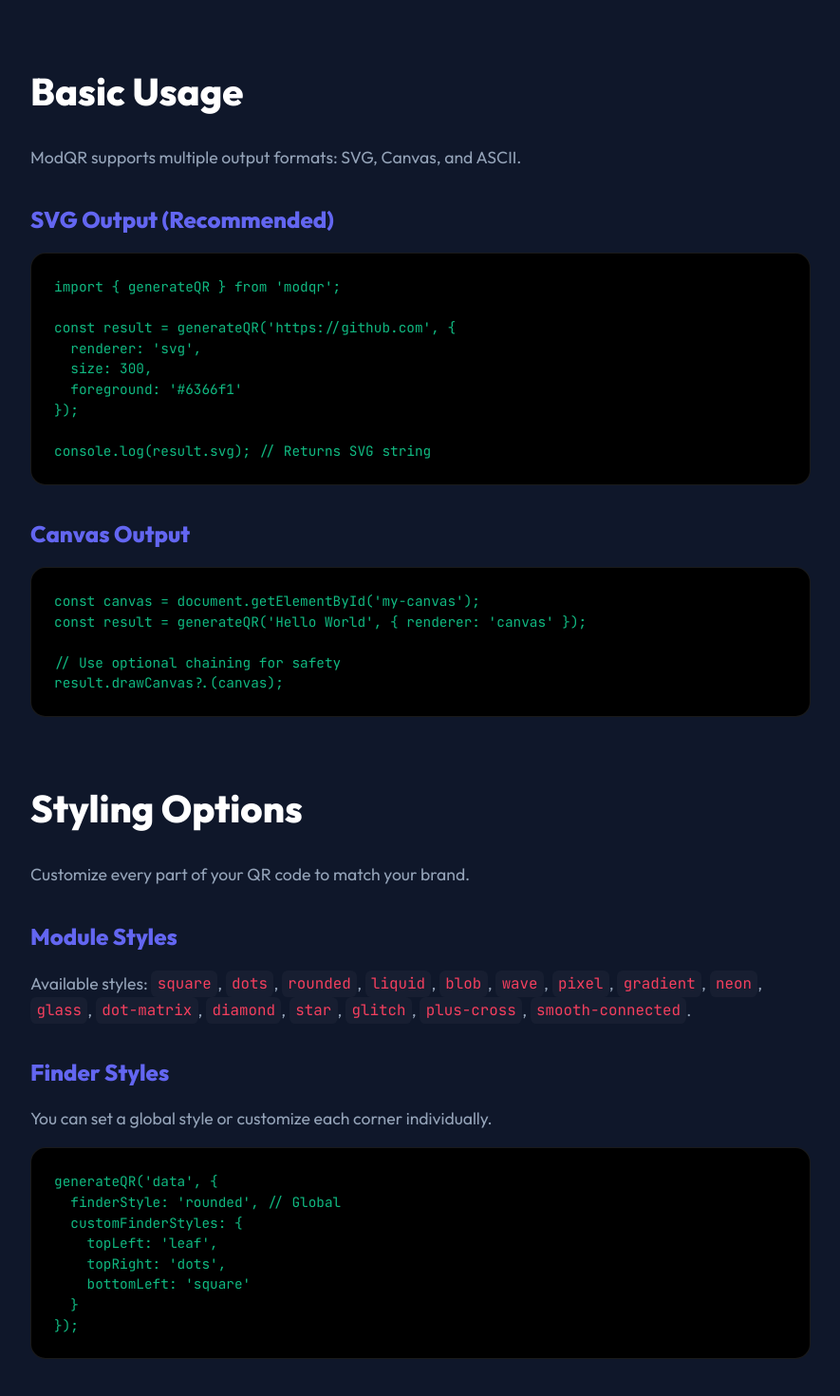
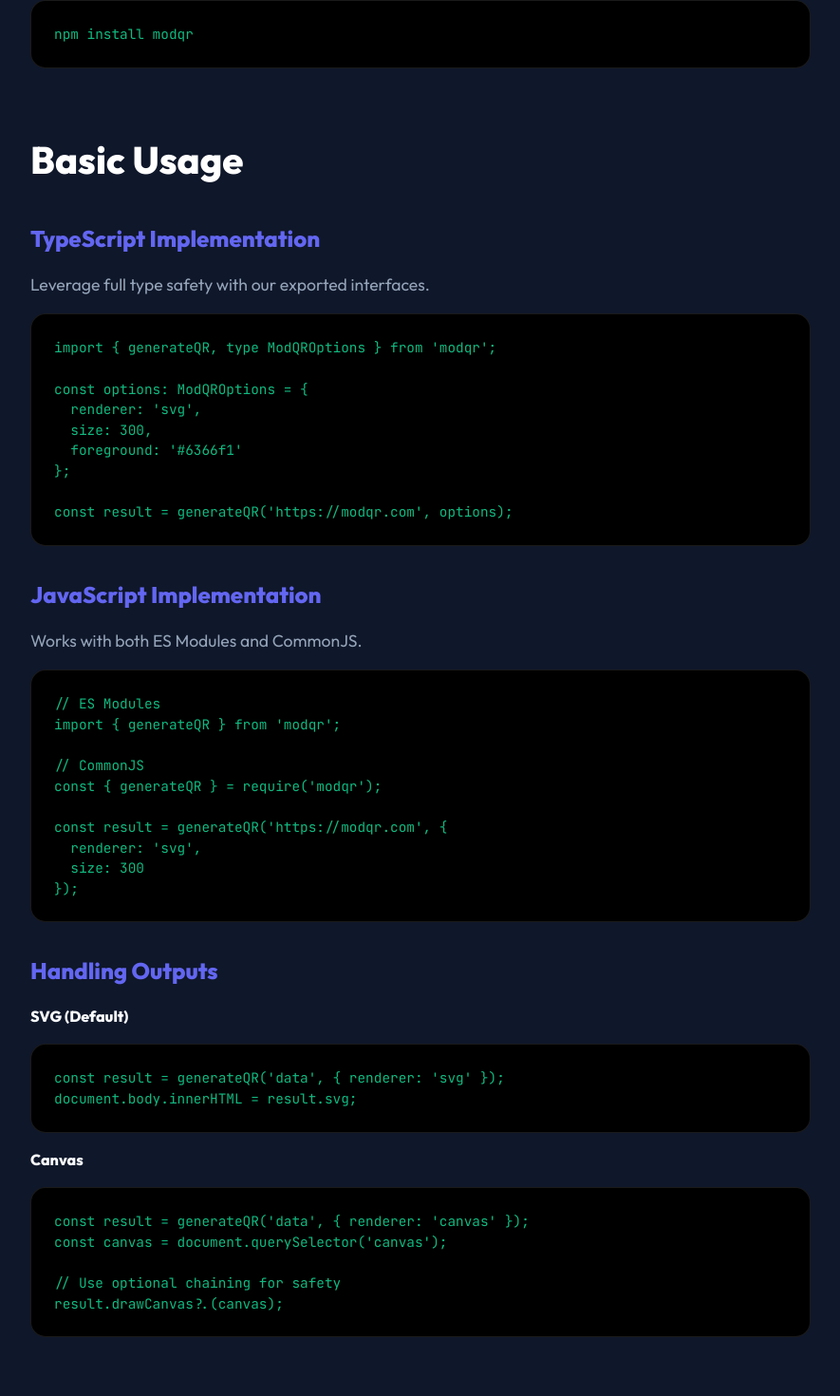
Before and after one commit to arjunanda/ModQR-Web, a Vue app: page /docs in a window 1280 px wide. Shown: the part 870-2340 px from the top of the page at 95% size, without its empty margins (354-1239 px from the left). Built offline with nearby package versions, Linux system fonts and the light colour scheme.

Commit message:
docs: enhance ModQR documentation with TypeScript/JavaScript examples, output handling, finder color customization, and bug reporting.

```diff
--- a/src/views/DocsView.vue
+++ b/src/views/DocsView.vue
@@ -38,6 +38,9 @@ const scrollToSection = (id: string) => {
             ModQR is built with a simple philosophy: <strong>Zero Dependencies, Maximum Flexibility</strong>.
           </p>
           <p>
+            Built with <strong>100% TypeScript</strong> and fully compliant with the <strong>ISO/IEC 18004</strong> standard, ModQR ensures your codes are universally scannable across all devices.
+          </p>
+          <p>
             In a world where <code>node_modules</code> is heavier than a black hole, ModQR stands light.
             Crafted with pure TypeScript and a touch of mathematical magic, it generates QR codes that are not just scannable, but beautiful.
           </p>
@@ -56,27 +59,52 @@ const scrollToSection = (id: string) => {
 
         <section id="basic-usage">
           <h2>Basic Usage</h2>
-          <p>ModQR supports multiple output formats: SVG, Canvas, and ASCII.</p>
 
-          <h3>SVG Output (Recommended)</h3>
+          <h3>TypeScript Implementation</h3>
+          <p>Leverage full type safety with our exported interfaces.</p>
           <div class="code-block">
             <pre>
-import { generateQR } from 'modqr';
+import { generateQR, type ModQROptions } from 'modqr';
 
-const result = generateQR('https://github.com', {
+const options: ModQROptions = {
   renderer: 'svg',
   size: 300,
   foreground: '#6366f1'
-});
+};
 
-console.log(result.svg); // Returns SVG string</pre>
+const result = generateQR('https://modqr.com', options);</pre>
           </div>
 
-          <h3>Canvas Output</h3>
+          <h3>JavaScript Implementation</h3>
+          <p>Works with both ES Modules and CommonJS.</p>
           <div class="code-block">
             <pre>
-const canvas = document.getElementById('my-canvas');
-const result = generateQR('Hello World', { renderer: 'canvas' });
+// ES Modules
+import { generateQR } from 'modqr';
+
+// CommonJS
+const { generateQR } = require('modqr');
+
+const result = generateQR('https://modqr.com', {
+  renderer: 'svg',
+  size: 300
+});</pre>
+          </div>
+
+          <h3>Handling Outputs</h3>
+
+          <h4>SVG (Default)</h4>
+          <div class="code-block">
+            <pre>
+const result = generateQR('data', { renderer: 'svg' });
+document.body.innerHTML = result.svg;</pre>
+          </div>
+
+          <h4>Canvas</h4>
+          <div class="code-block">
+            <pre>
+const result = generateQR('data', { renderer: 'canvas' });
+const canvas = document.querySelector('canvas');
 
 // Use optional chaining for safety
 result.drawCanvas?.(canvas);</pre>
@@ -90,16 +118,19 @@ result.drawCanvas?.(canvas);</pre>
           <h3>Module Styles</h3>
           <p>Available styles: <code>square</code>, <code>dots</code>, <code>rounded</code>, <code>liquid</code>, <code>blob</code>, <code>wave</code>, <code>pixel</code>, <code>gradient</code>, <code>neon</code>, <code>glass</code>, <code>dot-matrix</code>, <code>diamond</code>, <code>star</code>, <code>glitch</code>, <code>plus-cross</code>, <code>smooth-connected</code>.</p>
 
-          <h3>Finder Styles</h3>
-          <p>You can set a global style or customize each corner individually.</p>
+          <h3>Finder Styles & Colors</h3>
+          <p>You can set a global style or customize each corner's style and color individually.</p>
           <div class="code-block">
             <pre>
 generateQR('data', {
-  finderStyle: 'rounded', // Global
+  finderStyle: 'rounded',
+  finderColor: "#ff0000",
+
+  // Or per-corner color
   customFinderStyles: {
-    topLeft: 'leaf',
-    topRight: 'dots',
-    bottomLeft: 'square'
+    topLeft: { style: "rounded", color: "#ff0000" },
+    topRight: { style: "dots", color: "#00ff00" },
+    bottomLeft: "leaf", // Inherits finderColor or foreground
   }
 });</pre>
           </div>
@@ -136,6 +167,16 @@ generateQR('data', {
             <h4>QR Code not scannable</h4>
             <p>This usually happens if the foreground and background colors don't have enough contrast, or if the logo is too large (exceeding error correction capacity).</p>
             <p><strong>Solution:</strong> Keep logo size below 0.25 and ensure high contrast between colors.</p>
+          </div>
+
+          <div class="trouble-item">
+            <h4>Found a Bug?</h4>
+            <p>If you encounter any issues or have feature requests, please report them on our GitHub repository.</p>
+            <p>
+              <a href="https://github.com/arjunanda/modqr/issues" target="_blank" rel="noopener noreferrer" style="color: var(--primary); text-decoration: none; font-weight: bold;">
+                Open an Issue →
+              </a>
+            </p>
           </div>
         </section>
       </main>
```
